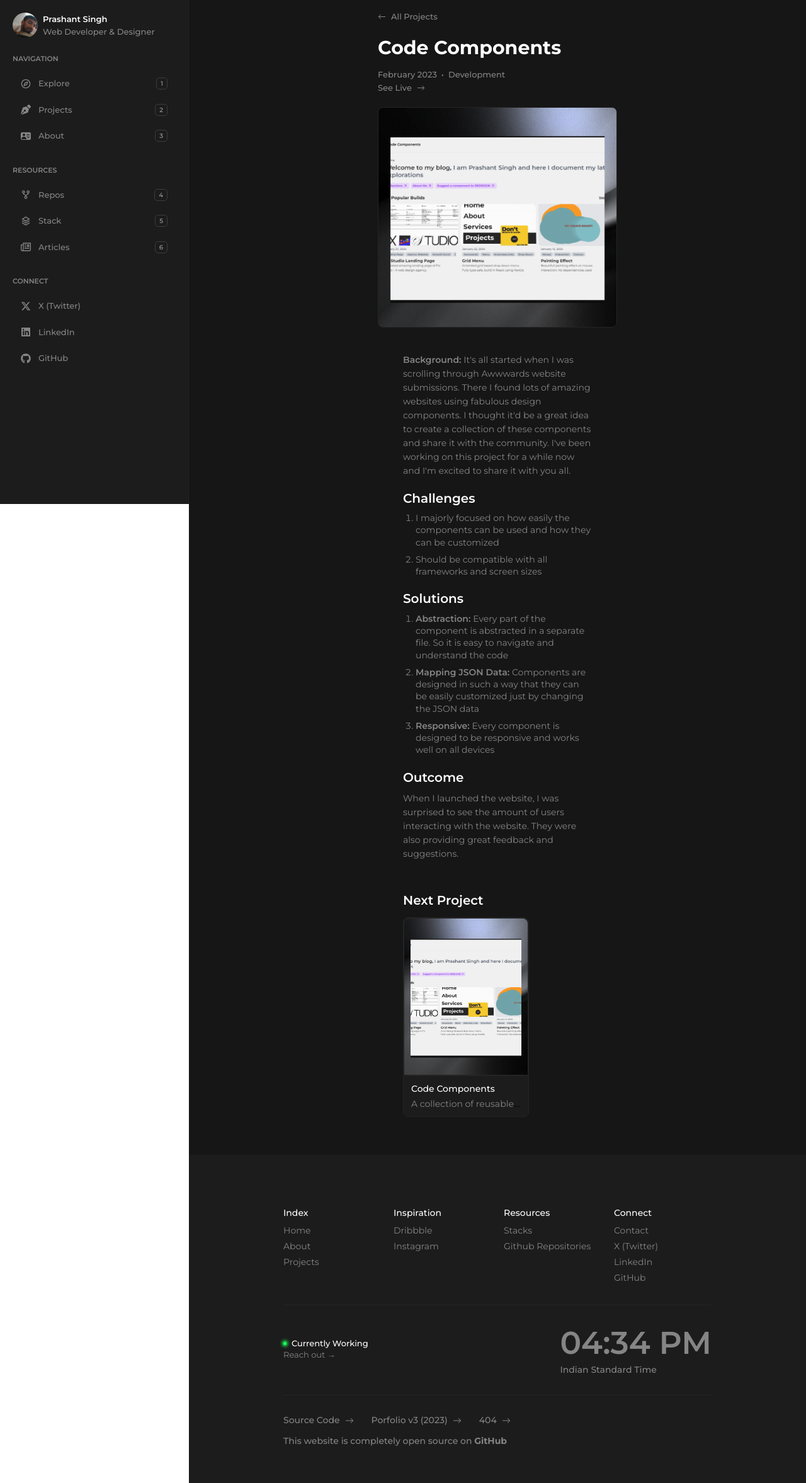
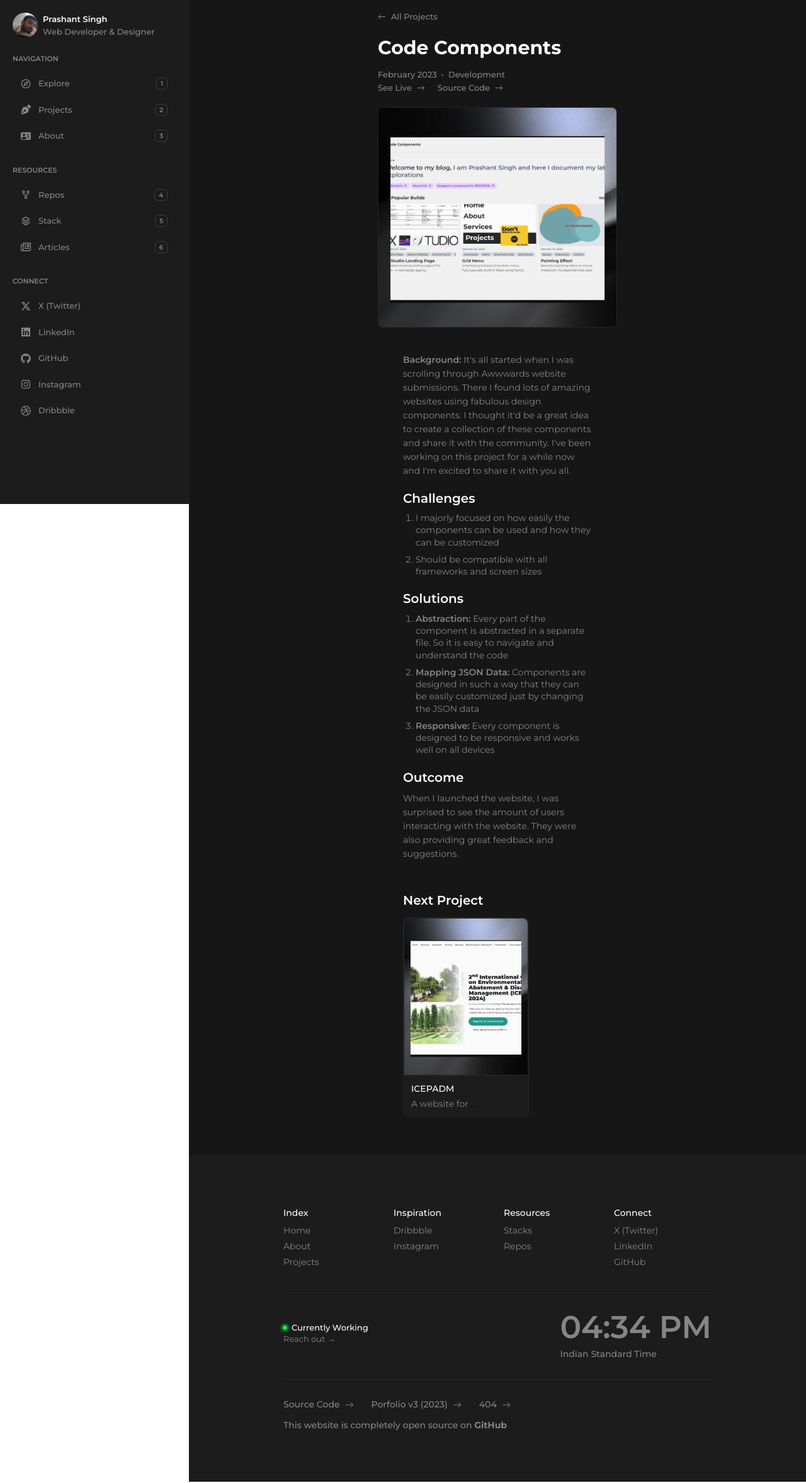
Before and after one commit to Prashant-S29/prashant, a Next.js app: page /projects/code-components in a window 1280 px wide. Shown: the top 2354 px of the page at 63% size. Built offline with nearby package versions, Linux system fonts and the light colour scheme.

Commit message:
Feat: Add Google Analytics

```diff
--- a/Icons/index.ts
+++ b/Icons/index.ts
@@ -40,6 +40,8 @@ import { SiMongodb as MongoDBIcon } from 'react-icons/si';
 import { IoLogoNodejs as NodeJsIcon } from 'react-icons/io5';
 import { SiOpenai as ChatGPTIcon } from 'react-icons/si';
 import { BiDna as DNAIcon } from 'react-icons/bi';
+import { FaInstagram as InstagramIcon } from 'react-icons/fa';
+import { FaDribbble as DribbbleIcon } from 'react-icons/fa';
 
 export {
   ExploreIcon,
@@ -84,4 +86,6 @@ export {
   NodeJsIcon,
   ChatGPTIcon,
   DNAIcon,
+  InstagramIcon,
+  DribbbleIcon,
 };
--- /dev/null
+++ b/app/404/page.tsx
@@ -0,0 +1,39 @@
+import React from 'react';
+
+// Components
+import { Link } from '@/components/Link';
+
+const NotFound = () => {
+  return (
+    <div className="flex w-full bg-[#161616]">
+      <div className="hidden h-screen min-w-[100px] border-r border-[#242424] p-5 lg:block" />
+      <div className="flex h-screen w-full flex-col">
+        <div className="hidden h-[100px] w-full border-b border-[#242424] p-5 lg:block" />
+        <div className="flex h-full w-full items-center justify-center text-center">
+          <div className="leading-tight">
+            <div>
+              <span className="text-[60px] font-bold text-white">404</span>
+            </div>
+            <div>
+              <span className="text-[12px] font-semibold text-[#858585]">Page Not Found</span>
+            </div>
+            <div className="mt-5">
+              <Link href="/" className="text-[13px] sm:text-[15px] font-semibold text-[#FFF] underline underline-offset-2">
+                Back to Home
+              </Link>
+            </div>
+          </div>
+        </div>
+        <div className="hidden h-[100px] w-full items-center border-t border-[#242424] px-5 lg:flex">
+          <div className="flex items-center gap-3 rounded-full border border-[#2c2c2c] px-6 py-3">
+            <div className="size-[3px] rounded-full bg-[#1aff57] shadow-[0_0_5px_2px_rgba(26,255,87)]" />
+            <span className="text-[12px] text-white">Available for Work</span>
+          </div>
+        </div>
+      </div>
+      <div className="hidden h-screen min-w-[100px] border-l border-[#242424] p-5 lg:block" />
+    </div>
+  );
+};
+
+export default NotFound;
--- a/app/layout.tsx
+++ b/app/layout.tsx
@@ -4,6 +4,7 @@ import './globals.css';
 
 // Components
 import { Footer, MobileHeader, MobileNav, SideNav } from '@/components/layout';
+import { GoogleAnalytics } from '@/components/analytics';
 
 // Providers
 import { Providers } from '@/utils/Providers';
@@ -23,6 +24,7 @@ export default function RootLayout({
 }>) {
   return (
     <html lang="en">
+      <GoogleAnalytics GA_TRACKING_ID={process.env.GA_TRACKING_ID as string} />
       <body className={montserrat.className}>
         <Providers>
           <div className="block lg:hidden">
--- a/app/projects/[project_id]/page.tsx
+++ b/app/projects/[project_id]/page.tsx
@@ -31,13 +31,16 @@ const Project = ({ params }: { params: { project_id: string } }) => {
   // Getting the project data using the project id
   useEffect(() => {
     const getData = () => {
+      console.log('hiii. this is project page');
+
       const data = projectData.find((data) => data.id === params.project_id);
-      setData(data);
       if (!data) {
         router.push('/404');
       }
+      setData(data);
       // determine the next project index
-      const nextProjectIndex = projectData.findIndex((data) => data.id === params.project_id);
+      const currentIndex = projectData.findIndex((data) => data.id === params.project_id);
+      const nextProjectIndex = currentIndex >= projectData.length - 1 ? 0 : currentIndex + 1;
 
       // Getting the next project data
       setNextProjectData(projectData[nextProjectIndex]);
@@ -59,7 +62,9 @@ const Project = ({ params }: { params: { project_id: string } }) => {
           </div>
 
           <div className="mt-5">
-            <span className="text-[22px] sm:text-[26px] lg:text-[30px] font-bold text-[#ffffff] capitalize">{data?.title}</span>
+            <span className="text-[22px] font-bold capitalize text-[#ffffff] sm:text-[26px] lg:text-[30px]">
+              {data?.title}
+            </span>
           </div>
           <div className="mt-2">
             <span className="text-[13px] font-medium text-[#858585]">
@@ -78,7 +83,7 @@ const Project = ({ params }: { params: { project_id: string } }) => {
                 See Live <RightArrowIcon />
               </Link>
               {data.sourceCodeLink && (
-                <Link href="" className="flex items-center gap-2 text-[13px] font-medium text-[#858585]">
+                <Link href={data.sourceCodeLink} className="flex items-center gap-2 text-[13px] font-medium text-[#858585]">
                   Source Code <RightArrowIcon />
                 </Link>
               )}
@@ -86,7 +91,7 @@ const Project = ({ params }: { params: { project_id: string } }) => {
           )}
 
           <div
-            className="mt-5 flex max-[400px]:h-full h-[280px] sm:h-[350px] w-full items-center justify-center rounded-lg border border-[#242424] bg-[#1c1c1c] bg-cover bg-no-repeat"
+            className="mt-5 flex h-[280px] w-full items-center justify-center rounded-lg border border-[#242424] bg-[#1c1c1c] bg-cover bg-no-repeat max-[400px]:h-full sm:h-[350px]"
             style={{ backgroundImage: `url(${background.src})` }}
           >
             <Image
@@ -97,7 +102,7 @@ const Project = ({ params }: { params: { project_id: string } }) => {
               className="z-[10] h-full w-[90%] object-cover"
             />
           </div>
-          <div className="p-0 pt-5 sm:p-[40px] leading-snug">
+          <div className="p-0 pt-5 leading-snug sm:p-[40px]">
             <div>
               <span className="text-[14px] text-[#858585]">
                 <span className="font-semibold">Background: </span> {data?.background}
@@ -105,7 +110,7 @@ const Project = ({ params }: { params: { project_id: string } }) => {
             </div>
             <div className="mt-5">
               <div>
-                <span className="text-[18px] sm:text-[20px] font-semibold capitalize text-white">Challenges</span>
+                <span className="text-[18px] font-semibold capitalize text-white sm:text-[20px]">Challenges</span>
               </div>
               <div className="mt-2">
                 <ul className="list-decimal space-y-2 pl-5 text-[14px] text-[#858585]">
@@ -115,7 +120,7 @@ const Project = ({ params }: { params: { project_id: string } }) => {
             </div>
             <div className="mt-5">
               <div>
-                <span className="text-[18px] sm:text-[20px] font-semibold capitalize text-white">Solutions</span>
+                <span className="text-[18px] font-semibold capitalize text-white sm:text-[20px]">Solutions</span>
               </div>
               <div className="mt-2">
                 <ul className="list-decimal space-y-2 pl-5 text-[14px] text-[#858585]">
@@ -130,7 +135,7 @@ const Project = ({ params }: { params: { project_id: string } }) => {
             </div>
             <div className="mt-5">
               <div>
-                <span className="text-[18px] sm:text-[20px] font-semibold capitalize text-white">Outcome</span>
+                <span className="text-[18px] font-semibold capitalize text-white sm:text-[20px]">Outcome</span>
               </div>
               <div className="mt-2">
                 <span className="text-[14px] text-[#858585]">{data?.outcome}</span>
@@ -144,7 +149,7 @@ const Project = ({ params }: { params: { project_id: string } }) => {
             </div> */}
             {nextProjectData && (
               <div className="mt-[50px] sm:pr-[100px]">
-                <span className="text-[18px] sm:text-[20px] font-semibold capitalize text-white">Next Project</span>
+                <span className="text-[18px] font-semibold capitalize text-white sm:text-[20px]">Next Project</span>
                 <div className="mt-3">
                   <ProjectCard projectData={nextProjectData} />
                 </div>
--- a/app/projects/data.ts
+++ b/app/projects/data.ts
@@ -11,7 +11,7 @@ const projectData: ProjectDataType[] = [
     tagLine: 'A collection of reusable code components made with NextJs',
     tag: 'Development',
     liveLink: 'https://www.code-components.in/',
-    sourceCodeLink: '',
+    sourceCodeLink: 'https://github.com/Prashant-S29/code-components.git',
     date: 'February 2023',
     category: 'Web Development and Design',
     mainImage: CodeComponents_CardImage,
--- /dev/null
+++ b/components/analytics/GoogleAnalytics/GoogleAnalytics.tsx
@@ -0,0 +1,20 @@
+'use client';
+
+import Script from 'next/script';
+
+export const GoogleAnalytics = ({ GA_TRACKING_ID }: { GA_TRACKING_ID: string }) => (
+  <>
+    <Script src={`https://www.googletagmanager.com/gtag/js?id=${GA_TRACKING_ID}`} strategy="afterInteractive" />
+    <Script id="google-analytics" strategy="afterInteractive">
+      {`
+        window.dataLayer = window.dataLayer || [];
+          function gtag(){dataLayer.push(arguments);}
+          gtag('js', new Date());
+
+          gtag('config', '${GA_TRACKING_ID}', {
+            page_path: window.location.pathname,
+          });
+        `}
+    </Script>
+  </>
+);
--- /dev/null
+++ b/components/analytics/GoogleAnalytics/index.ts
@@ -0,0 +1 @@
+export * from './GoogleAnalytics';
--- /dev/null
+++ b/components/analytics/index.ts
@@ -0,0 +1 @@
+export * from './GoogleAnalytics';
--- a/components/layout/Footer/data.ts
+++ b/components/layout/Footer/data.ts
@@ -40,19 +40,14 @@ const FooterData: FooterDataType[] = [
         link: '/',
       },
       {
-        label: 'Github Repositories',
-        link: '/github-repo',
+        label: 'Repos',
+        link: '/repos',
       },
     ],
   },
   {
     category: 'Connect',
     links: [
-      {
-        label: 'Contact',
-        link: '/contact',
-
-      },
       {
         label: 'X (Twitter)',
         link: 'https://twitter.com/httpsPrashant',
--- a/components/layout/SideNav/data.ts
+++ b/components/layout/SideNav/data.ts
@@ -14,6 +14,8 @@ import {
   GithubIcon,
   GithubRepoIcon,
   StackIcon,
+  InstagramIcon,
+  DribbbleIcon,
 } from '@/Icons';
 
 const SideNavData: SideNavDataType[] = [
@@ -97,6 +99,17 @@ const SideNavData: SideNavDataType[] = [
         link: 'https://github.com/Prashant-S29',
         targetBlank: true,
       },
+      {
+        icon: InstagramIcon,
+        label: 'Instagram',
+        link: 'https://www.instagram.com/web_with_prashant',
+        targetBlank: true,
+      }, {
+        icon: DribbbleIcon,
+        label: 'Dribbble',
+        link: 'https://dribbble.com/Code-Prashant',
+        targetBlank: true,
+      },
     ],
   },
 ];
```
Also changed, not shown: 1 other file (tests, documents, lock files or other folders).
